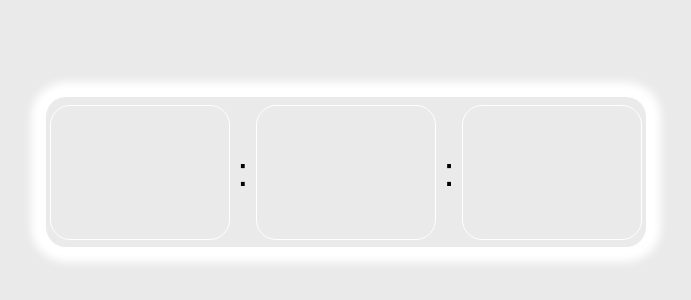
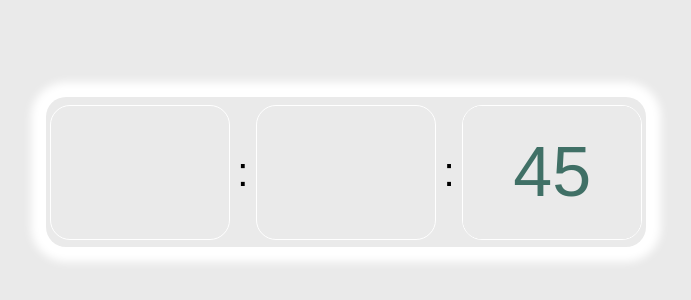
Before and after one commit to NodirFatxullayev/Proekt-Time, a plain HTML site: page index.html in a window 1280 px wide. Shown: the part 228-528 px from the top of the page, without its empty margins (294-985 px from the left). Drawn offline with Linux system fonts and the light colour scheme.

Commit message:
proekt version3 secund algoritm finish

```diff
--- a/css/main.css
+++ b/css/main.css
@@ -24,7 +24,8 @@ body{
     align-items: center;
     font-size: 40px;
 }
-.time div{
+.time #secund, #minut, #hour{
+    position: relative;
     width: 30%;
     height: 90%;
     font-size: 70px;
@@ -34,4 +35,14 @@ body{
     border: 1px solid #fff;
     border-radius: 20px;
     color: rgb(64, 112, 102);
+    overflow: hidden;
 }
+.time div > div{
+    position: absolute;
+    width: 100%;
+    height: 100%;
+    display: flex;
+    justify-content: center;
+    align-items: center;
+    background-color: #eaeaea;
+}
--- a/js/algaritm.js
+++ b/js/algaritm.js
@@ -10,3 +10,13 @@
 //     document.body.appendChild(para);
 //     setInterval(function(){ para.remove()}, 2800);
 // }
+
+setInterval(secund, 1000);
+
+function secund() {
+    const secund = document.createElement("div");
+    secund.innerText = new Date().getSeconds();
+    secund.classList.add("sec");
+    document.getElementById("secund").appendChild(secund);
+    setInterval(function(){secund.remove()}, 1500);
+}
```
